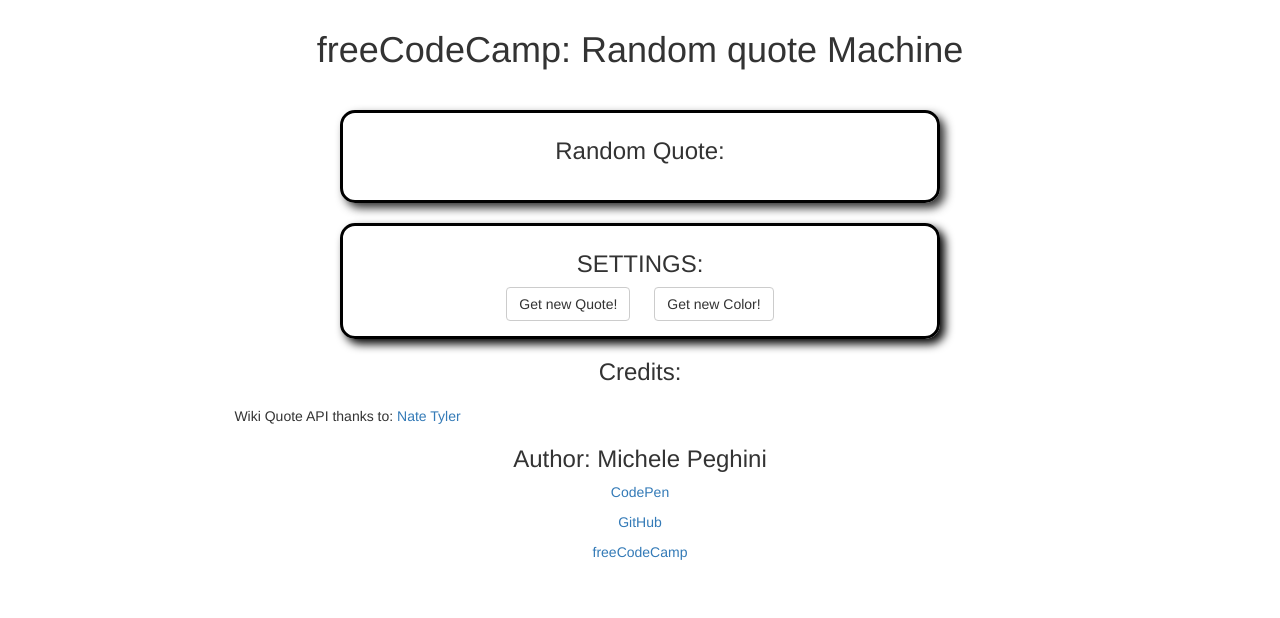
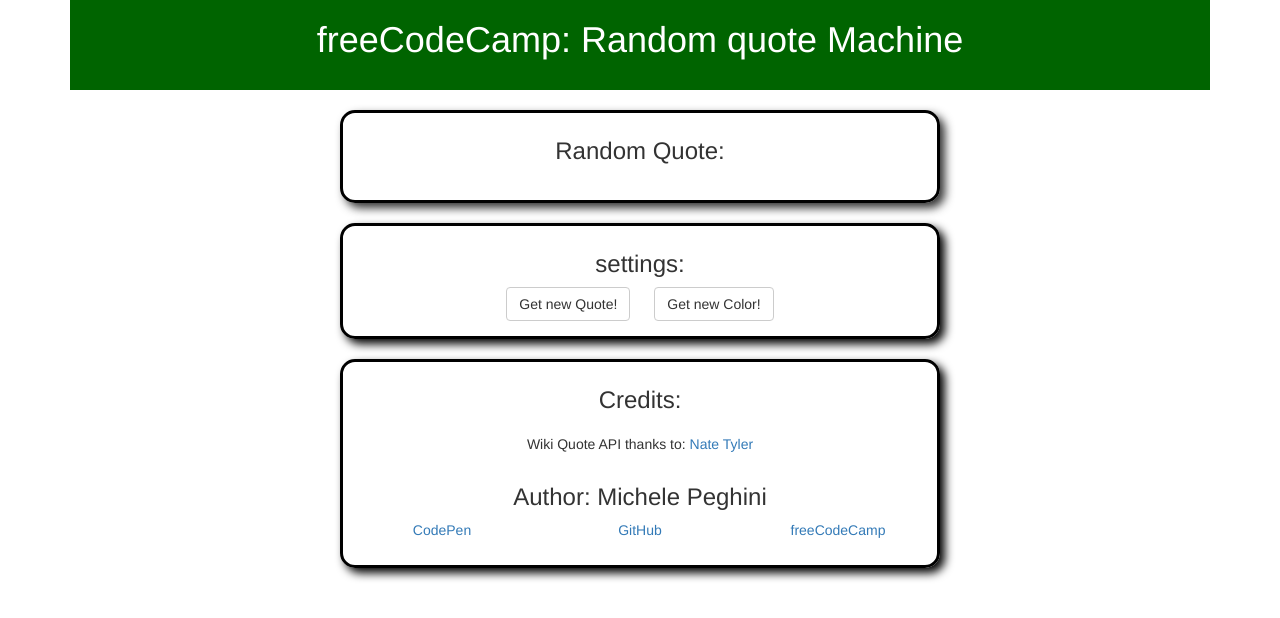
Before and after one commit to michelepeghini/freeCodeCamp-Random-Quote-Machine, a plain HTML site: page index.html in a window 1280 px wide. Drawn offline with nearby package versions, Linux system fonts and the light colour scheme; a script that the page names is missing.

Commit message:
polishing and pic

```diff
--- a/index.html
+++ b/index.html
@@ -16,7 +16,7 @@
 </head>
 <body>
 	<div class="container">
-    <h1 class="text-center">freeCodeCamp: Random quote Machine</h1>
+    <h1 id="top_header" class="text-center">freeCodeCamp: Random quote Machine</h1>
     <div id="quote_box" class="row content_block">
       <h3 class="text-center color_changer">Random Quote: </h3>
       <div>
@@ -38,18 +38,18 @@
       <button id="changeColor" class="btn btn-default">Get new Color!</button>
     </div>
 
-    <footer class="footer text-center">
+    <footer id="credits" class="content_block text-center">
       <h3>Credits:</h3>
       <div class="row">
-        <div class="col-xs-12 col-sm-6">
+        <div class="col-xs-12">
           <p class="text-center">Wiki Quote API thanks to: <a href="https://github.com/natetyler/wikiquotes-api" target="_blank">Nate Tyler</a></p>
         </div>
       </div>
-      <div>
+      <div class="row">
         <h3>Author: Michele Peghini</h3>
-        <p><a href="https://codepen.io/michele_peghini/pens/public/" target="_blank">CodePen</a></p>
-        <p><a href="https://github.com/michelepeghini" target="_blank">GitHub</a></p>
-        <p><a href="https://www.freecodecamp.org/michelepeghini" target="_blank">freeCodeCamp</a></p>
+        <p class="col-xs-4"><a href="https://codepen.io/michele_peghini/pens/public/" target="_blank">CodePen</a></p>
+        <p class="col-xs-4"><a href="https://github.com/michelepeghini" target="_blank">GitHub</a></p>
+        <p class="col-xs-4"><a href="https://www.freecodecamp.org/michelepeghini" target="_blank">freeCodeCamp</a></p>
       </div>
     </footer>
   </div>
--- a/main.js
+++ b/main.js
@@ -96,9 +96,7 @@ $(document).ready(function() {
 
   //  event listener for change color button, changes color of quote box
   $('#changeColor').on('click', function() {
-    console.log('before');
     changeColor();
-    console.log('after');
   });
 
 
--- a/styles.css
+++ b/styles.css
@@ -1,6 +1,11 @@
-h1 {
-  margin: 30px auto 40px auto;
+#top_header {
+  color:#ffffff;
+  background-color: #006400;
+  margin: 0 auto;
+  padding: 20px 0 30px 0;
 }
+
+
 h3 {
   margin: 10px 0;
   padding-top: 0;
@@ -40,10 +45,6 @@ h3 {
   border: 3px solid black;
   box-shadow: 5px 5px 10px black;
 }
-#settings h3,
-#credits h3{
-  text-transform: uppercase;
-}
 
 #settings>p {
   text-transform: capitalize;
```
Also changed, not shown: random-quote-machine.png (added).
